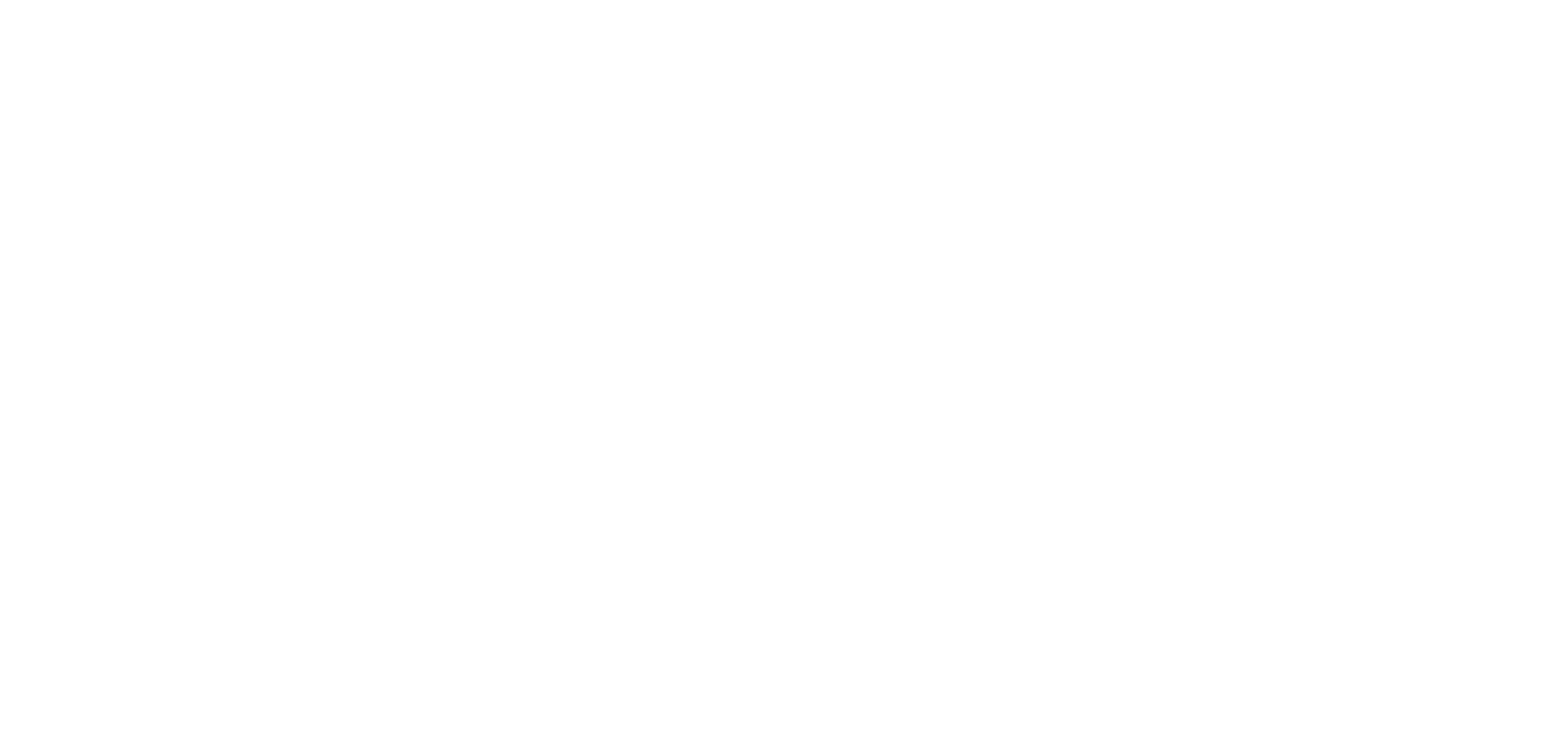
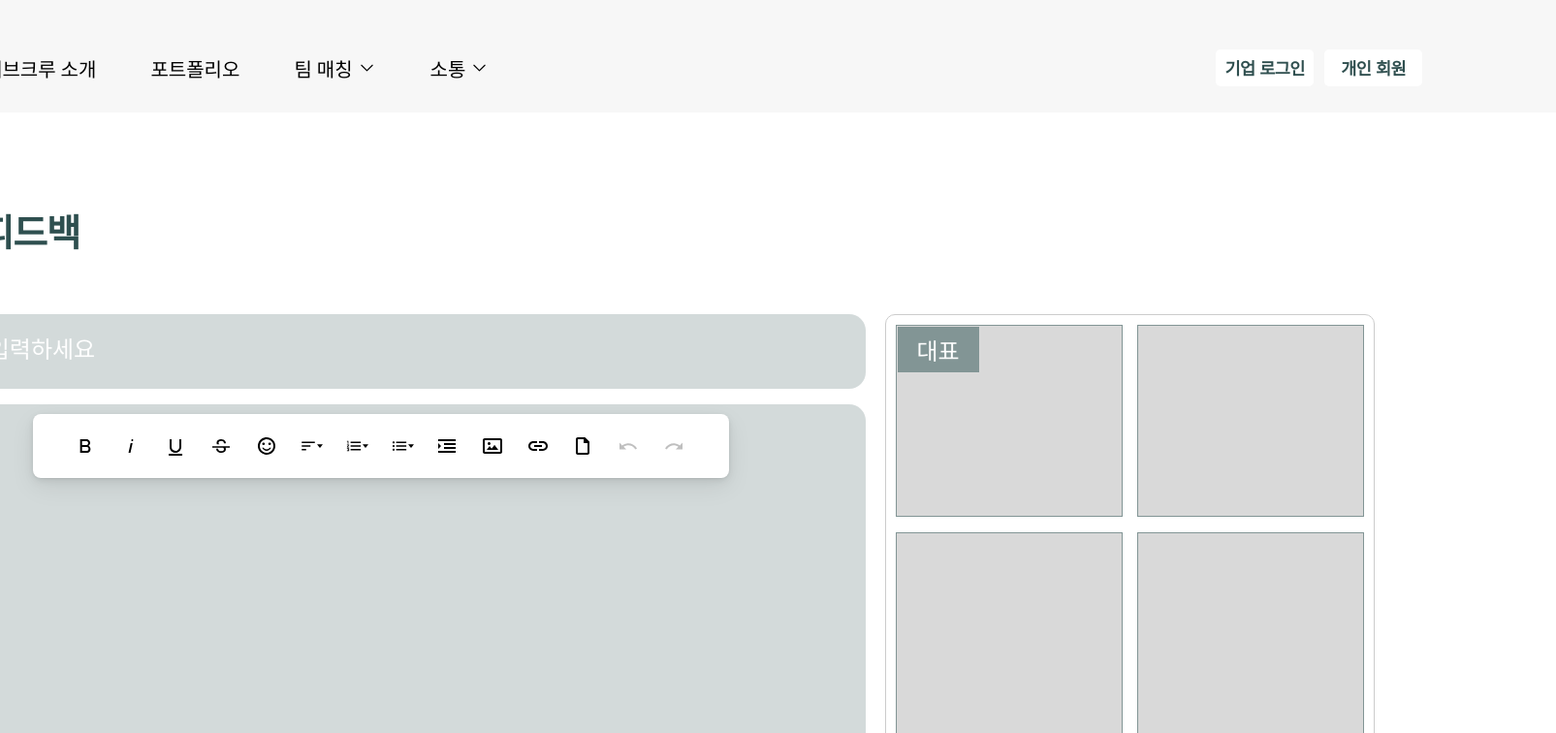
Before and after one commit to DevCrew-proj/DevCrew-web, a React (Create React App) app: page /CommunityBoard2 in a window 1280 px wide. Before the commit this address had no page. Shown: the top 756 px of the page at 97% size, 1605 px wide, since content can reach past the window. Built offline with nearby package versions, Linux system fonts and the light colour scheme; a web font is replaced by a local one.

Commit message:
feat: 게시판 작성 페이지 구현

```diff
--- a/package.json
+++ b/package.json
@@ -6,6 +6,7 @@
     "@testing-library/jest-dom": "^5.17.0",
     "@testing-library/react": "^13.4.0",
     "@testing-library/user-event": "^13.5.0",
+    "emoji-picker-react": "^4.11.1",
     "react": "^18.3.1",
     "react-dom": "^18.3.1",
     "react-router-dom": "^6.25.1",
--- a/src/App.js
+++ b/src/App.js
@@ -1,6 +1,10 @@
 import './App.css';
 import Start from './pages/StartPage'
 import Main from './pages/MainPage'
+import CommunityBoard1 from './pages/CommunityBoard1.jsx';
+import CommunityBoard2 from './pages/CommunityBoard2.jsx';
+import CommunityBoard3 from './pages/CommunityBoard3.jsx';
+import CommunityBoard4 from './pages/CommunityBoard4.jsx';
 
 import { BrowserRouter as Router, Routes, Route } from "react-router-dom"; //npm install react-router-dom
 
@@ -11,7 +15,10 @@ function App() {
                 <Routes>
                     <Route path="/" element={<Start />} />
                     <Route path="/main" element={<Main />} />
-
+                    <Route path="/CommunityBoard1" element={<CommunityBoard1 />} />
+                    <Route path="/CommunityBoard2" element={<CommunityBoard2 />} />
+                    <Route path="/CommunityBoard3" element={<CommunityBoard3 />} />
+                    <Route path="/CommunityBoard4" element={<CommunityBoard4 />} />
 
 
                 </Routes>
--- /dev/null
+++ b/src/pages/CommunityBoard1.jsx
@@ -0,0 +1,30 @@
+import React from 'react';
+import styled from 'styled-components';
+import Topbar from '../components/Topbar';
+import CommunicationHeader from '../components/CommunicationHeader';
+import CommunicationBoard from '../components/CommunicationBoard';
+import CommunicationFooter from '../components/CommunicationFooter';
+
+const Layout = styled.div`
+  width: 1290px;
+  background-color: #FFFFFF;
+  display: flex;
+  flex-direction: column;
+  align-items: center;
+  margin: 0 auto;
+`;
+
+
+const Communication1 = () => {
+  return (
+    <Layout>
+      <Topbar />
+      <CommunicationHeader title="현직자 조언" showTabs="group1" />
+      <CommunicationBoard />
+      <CommunicationFooter />
+    </Layout>
+  );
+}
+
+export default Communication1;
+/* <TabBar title="현직자 조언" showTabs={false} /> 탭 아이템이 숨겨짐 */
--- /dev/null
+++ b/src/pages/CommunityBoard2.jsx
@@ -0,0 +1,29 @@
+import React from 'react';
+import styled from 'styled-components';
+import Topbar from '../components/Topbar';
+import CommunicationHeader from '../components/CommunicationHeader';
+import CommunicationBoard from '../components/CommunicationBoard';
+import CommunicationFooter from '../components/CommunicationFooter';
+
+const Layout = styled.div`
+  width: 1290px;
+  background-color: #FFFFFF;
+  display: flex;
+  flex-direction: column;
+  align-items: center;
+  margin: 0 auto;
+`;
+
+const Communication2 = () => {
+  return (
+    <Layout>
+      <Topbar />
+      <CommunicationHeader title="기획 피드백" showTabs="none" />
+      <CommunicationBoard />
+      <CommunicationFooter />
+    </Layout>
+  );
+}
+
+export default Communication2;
+/* <TabBar title="현직자 조언" showTabs={false} /> 탭 아이템이 숨겨짐 */
--- /dev/null
+++ b/src/pages/CommunityBoard3.jsx
@@ -0,0 +1,29 @@
+import React from 'react';
+import styled from 'styled-components';
+import Topbar from '../components/Topbar';
+import CommunicationHeader from '../components/CommunicationHeader';
+import CommunicationBoard from '../components/CommunicationBoard';
+import CommunicationFooter from '../components/CommunicationFooter';
+
+const Layout = styled.div`
+  width: 1290px;
+  background-color: #FFFFFF;
+  display: flex;
+  flex-direction: column;
+  align-items: center;
+  margin: 0 auto;
+`;
+
+const Communication3 = () => {
+  return (
+    <Layout>
+      <Topbar />
+      <CommunicationHeader title="디자인 피드백" showTabs="none" />
+      <CommunicationBoard />
+      <CommunicationFooter />
+    </Layout>
+  );
+}
+
+export default Communication3;
+/* <TabBar title="현직자 조언" showTabs={false} /> 탭 아이템이 숨겨짐 */
--- /dev/null
+++ b/src/pages/CommunityBoard4.jsx
@@ -0,0 +1,29 @@
+import React from 'react';
+import styled from 'styled-components';
+import Topbar from '../components/Topbar';
+import CommunicationHeader from '../components/CommunicationHeader';
+import CommunicationBoard from '../components/CommunicationBoard';
+import CommunicationFooter from '../components/CommunicationFooter';
+
+const Layout = styled.div`
+  width: 1290px;
+  background-color: #FFFFFF;
+  display: flex;
+  flex-direction: column;
+  align-items: center;
+  margin: 0 auto;
+`;
+
+const Communication4 = () => {
+  return (
+    <Layout>
+      <Topbar />
+      <CommunicationHeader title="코드 리뷰" showTabs="group2" />
+      <CommunicationBoard />
+      <CommunicationFooter />
+    </Layout>
+  );
+}
+
+export default Communication4;
+/* <TabBar title="현직자 조언" showTabs={false} /> 탭 아이템이 숨겨짐 */
```
Also changed, not shown: 1 other file (tests, documents, lock files or other folders).
